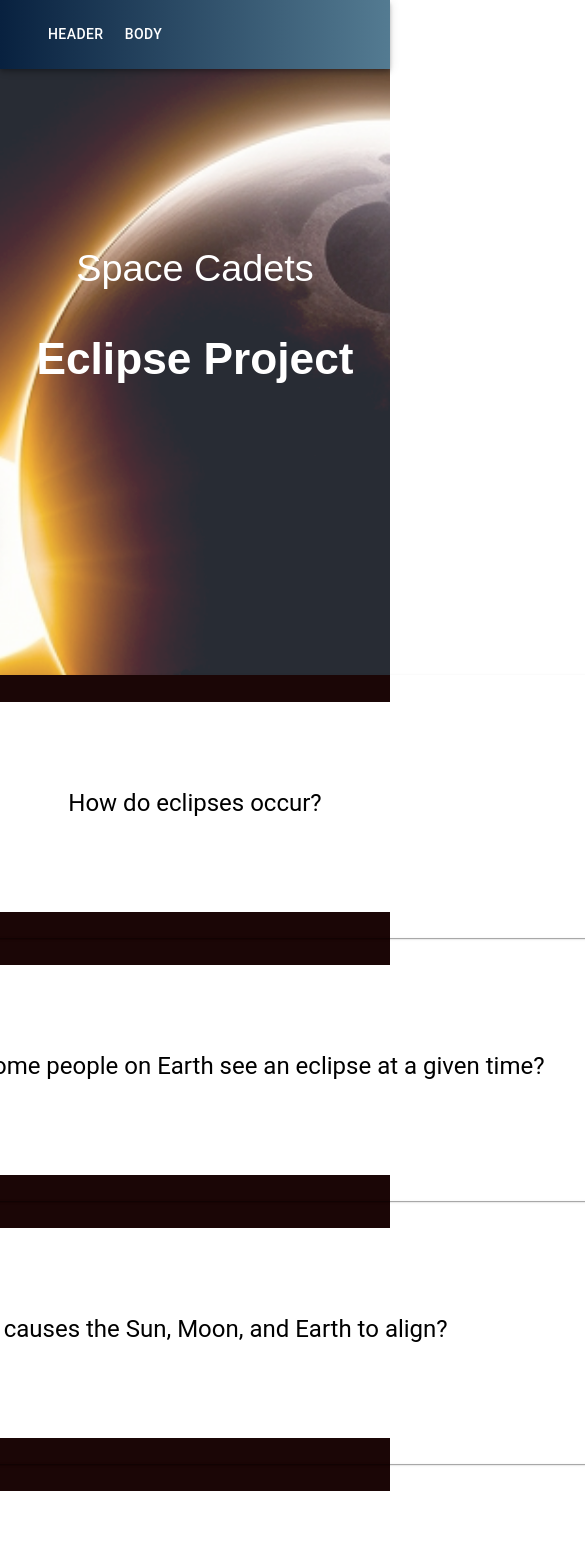
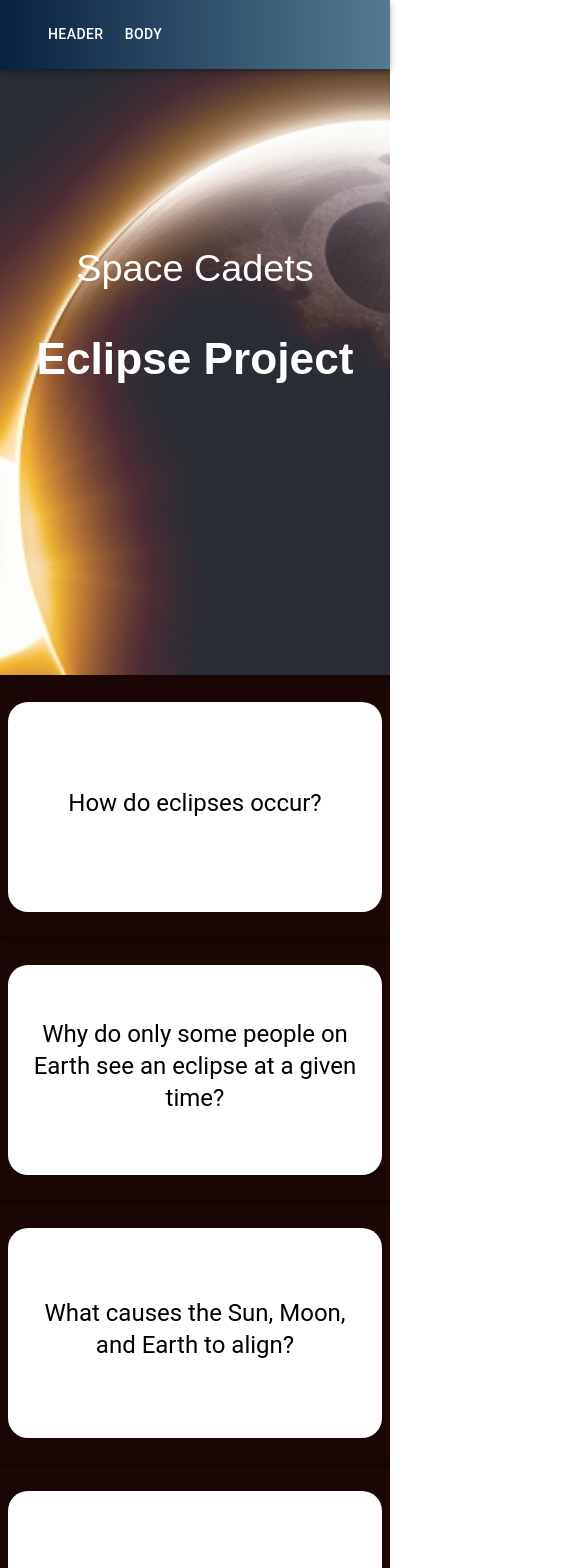
Before and after one commit to AlissonRoss/eclipse-NASA-challenge-2023, a React (Create React App) app: page / in a window 390 px wide. Shown: the top 1568 px of the page, 585 px wide, since content can reach past the window. Built offline with nearby package versions, Linux system fonts and the light colour scheme.

Commit message:
resolve mobile layout

```diff
--- a/src/App.css
+++ b/src/App.css
@@ -2,15 +2,15 @@
   text-align: center;
 
 }
-.MuiCardContent-root{
+.cardContent{
   display: flex;
   background-color: white;
   color: black;
-  width: 25em;
+  max-width: 25em;
   min-height: 4.5em;
   justify-content: center;
   align-items: center;
-  margin: .7em;
+  margin: .7em .2em;
   padding: 2em;
   border-radius: 20px;
 }
@@ -40,15 +40,15 @@
   min-height: 50vh;
 
 }
-.MuiPaper-root{
-  width: 100% !important;
+.App-card{
+  background-color: transparent !important;
 }
 .NavBar-Menu{
   display: flex;
   align-content: flex-start;
   background: linear-gradient(90deg, hsla(213, 77%, 14%, 1) 0%, hsla(202, 27%, 45%, 1) 100%) !important;
 }
-.MuiButtonBase-root{
+.header-button{
   color: white !important;
 
 }
--- a/src/Components/Card1/index.js
+++ b/src/Components/Card1/index.js
@@ -51,7 +51,7 @@ export default function BasicCard() {
   return (
     <div>
       {itemData.map((item, index) => (
-          <Card className='App-card' sx={{ width: '70%', backgroundColor: 'transparent' }} key={item.question}>
+        <Card className='App-card' key={item.question}>
           <CardContent className='cardContent' onClick={() => toggleCard(index)}>
             <Typography variant="h5" component="div">
               {showAnswer[index] ? item.answer : item.question}
--- a/src/Components/NavBar/index.js
+++ b/src/Components/NavBar/index.js
@@ -9,7 +9,7 @@ export default function NavBar() {
             <Menu className='NavBar-Menu'>
             {navbar.map((navbarItem) => (
                     <a variant='h6' href={navbarItem.link}>
-                        <Button>
+                        <Button className='header-button'>
                         {navbarItem.name}
                         </Button>
                     </a>
```
Lines whose indentation alone changed are shown as unchanged.
